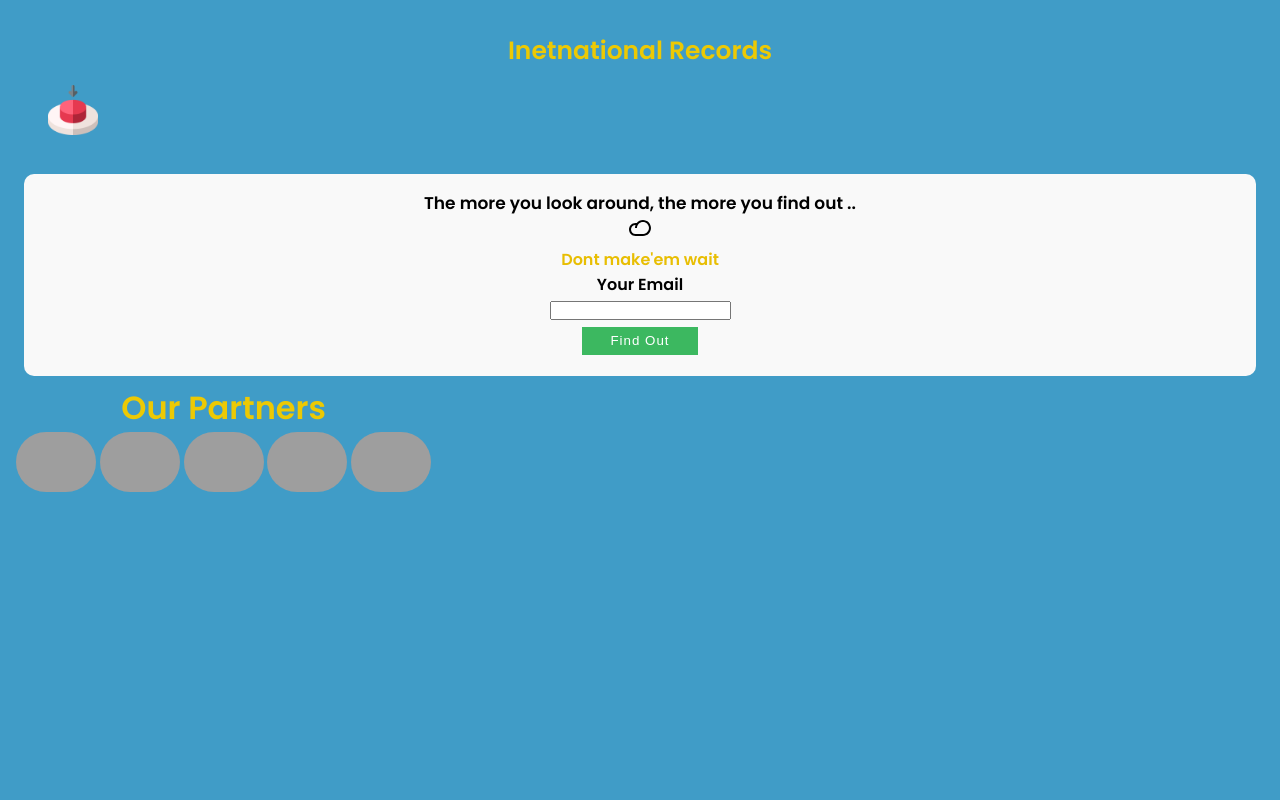
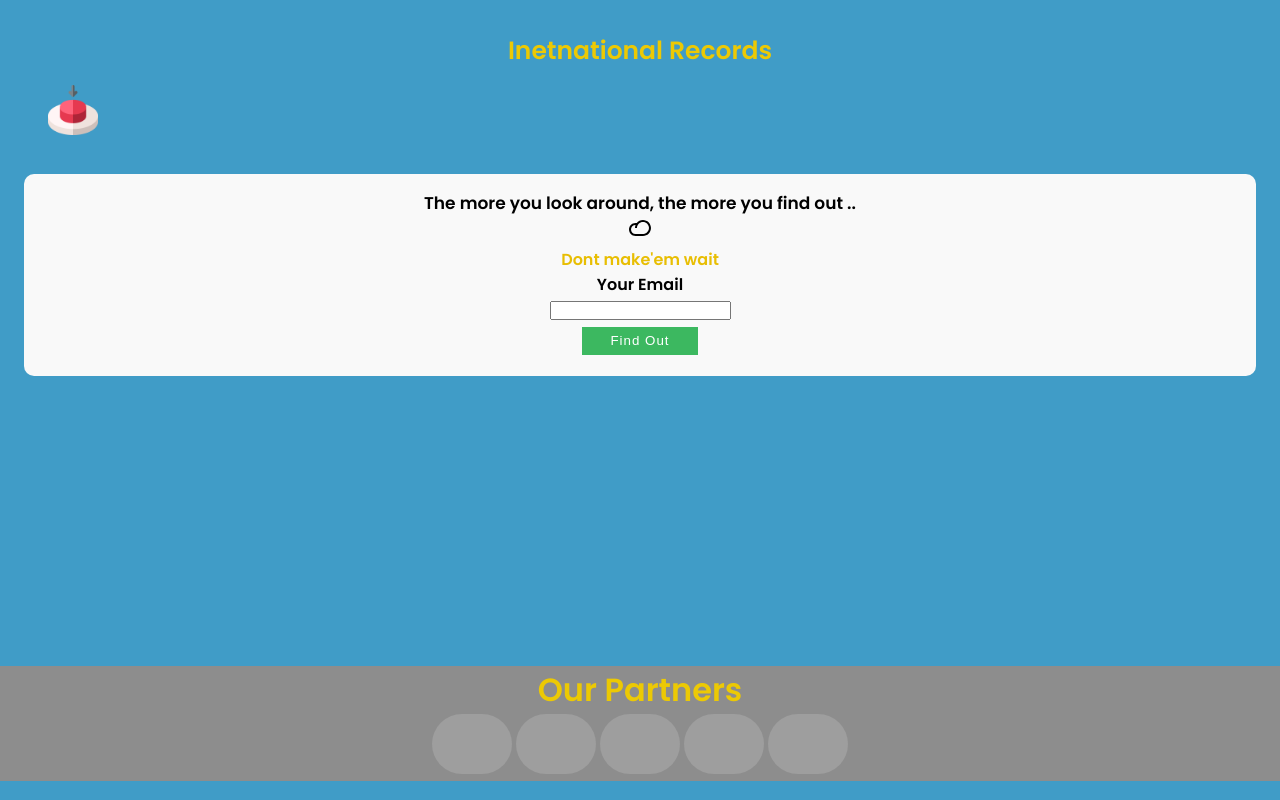
Before and after one commit to realsulty/international-records, a website: page index.html in a window 1280 px wide. Drawn offline with Linux system fonts and the light colour scheme; grey boxes are pictures that could not be loaded.

Commit message:
edit footer section

```diff
--- a/style.scss
+++ b/style.scss
@@ -22,9 +22,10 @@
 
     body{
         background-color: #409cc7;
+        font-family: 'Poppins', sans-serif;
 
-
-            font-family: 'Poppins', sans-serif;
+        //  display: flex;
+        //  flex-direction: column;
 
         }
 
@@ -152,14 +153,21 @@
 
     }
 
+
+    footer{
+
+        background-color: rgb(141, 141, 141);
+        margin-top: 290px;
+        }
     .footer-list{
+
         a{
             text-decoration: none;
             color:#ecc904;
             }
-       margin: 0.5rem 1rem;
+    //    margin: 0.5rem 1rem;
        text-align: center;
-       display: flex;
+    //    display: flex;
 
 
         img{
```
Also changed, not shown: style.css, 1 other file.
